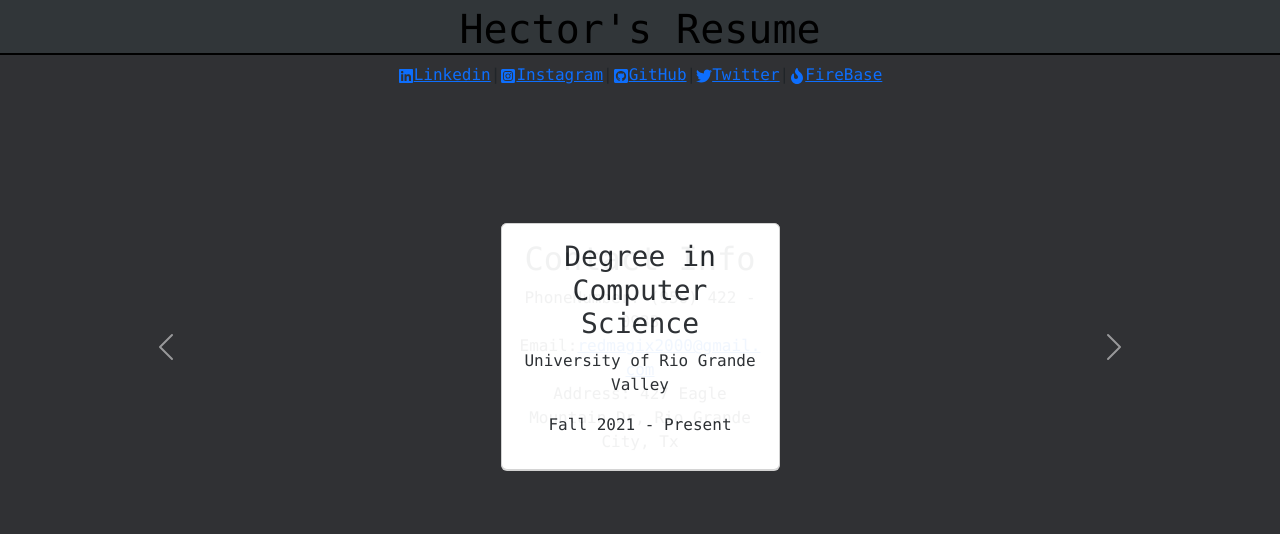
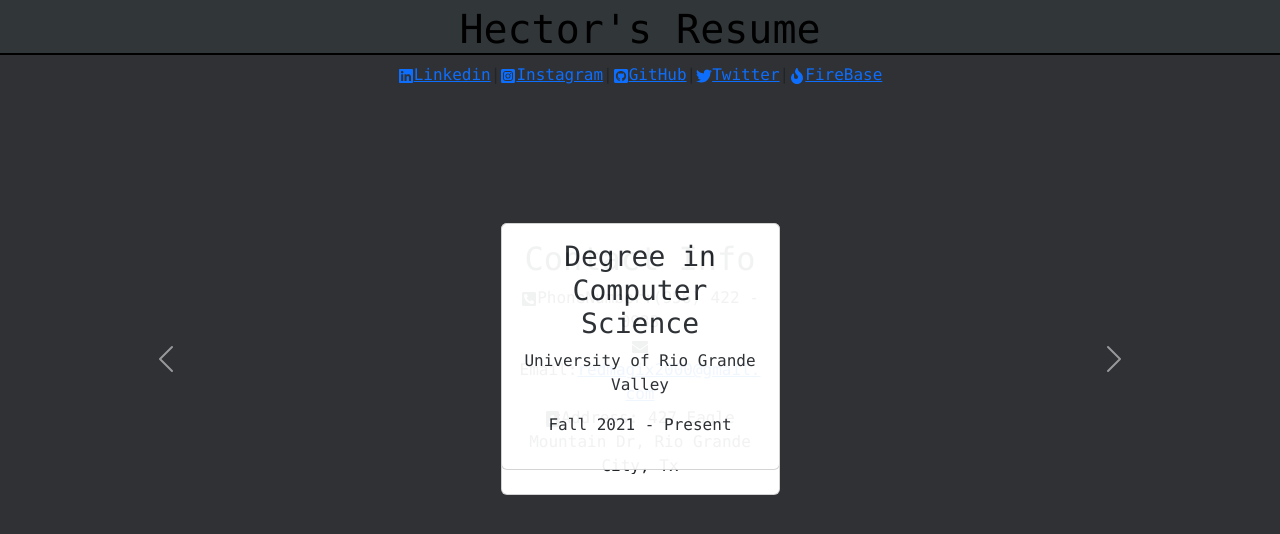
Before and after one commit to HectorRivera21/react-resume, a React (Create React App) app: page / in a window 1280 px wide. Shown: the top 534 px of the page. Built offline with nearby package versions, Linux system fonts and the light colour scheme.

Commit message:
added some detail changes

```diff
--- a/src/components/Components.js
+++ b/src/components/Components.js
@@ -1,11 +1,29 @@
 import 'bootstrap/dist/css/bootstrap.min.css';
-import { FaJsSquare, FaPython, FaDatabase, FaCode } from "react-icons/fa";
+import { FaJsSquare, FaPython, FaDatabase, FaCode, FaEnvelope, FaPhoneSquareAlt, FaAddressBook } from "react-icons/fa";
 export const ContactInfo=()=>{
 	return(
 		<div className='pr-0 ContactInfo'>
-			<li className = 'list-group-item'>PhoneNumber: (956) 422 - 0933</li>
-			<li className = 'list-group-item'>Email:<a href="mailto:redmagix2000@gmail.com">redmagix2000@gmail.com</a></li>
-			<li className = 'list-group-item'>Address: 427 Eagle Mountain Dr, Rio Grande City, Tx</li>
+			<li className = 'list-group-item'>
+				<FaPhoneSquareAlt />
+				PhoneNumber:
+				<span>
+					(956) 422 - 0933
+				</span>
+			</li>
+			<li className = 'list-group-item'>
+				<FaEnvelope />Email:
+				<a href="mailto:redmagix2000@gmail.com">
+					<span>
+						redmagix2000@gmail.com
+					</span>
+				</a>
+			</li>
+			<li className = 'list-group-item'>
+				<FaAddressBook />
+				<span>
+					Address: 427 Eagle Mountain Dr, Rio Grande City, Tx
+				</span>
+			</li>
 		</div>
 	);
 };
```
